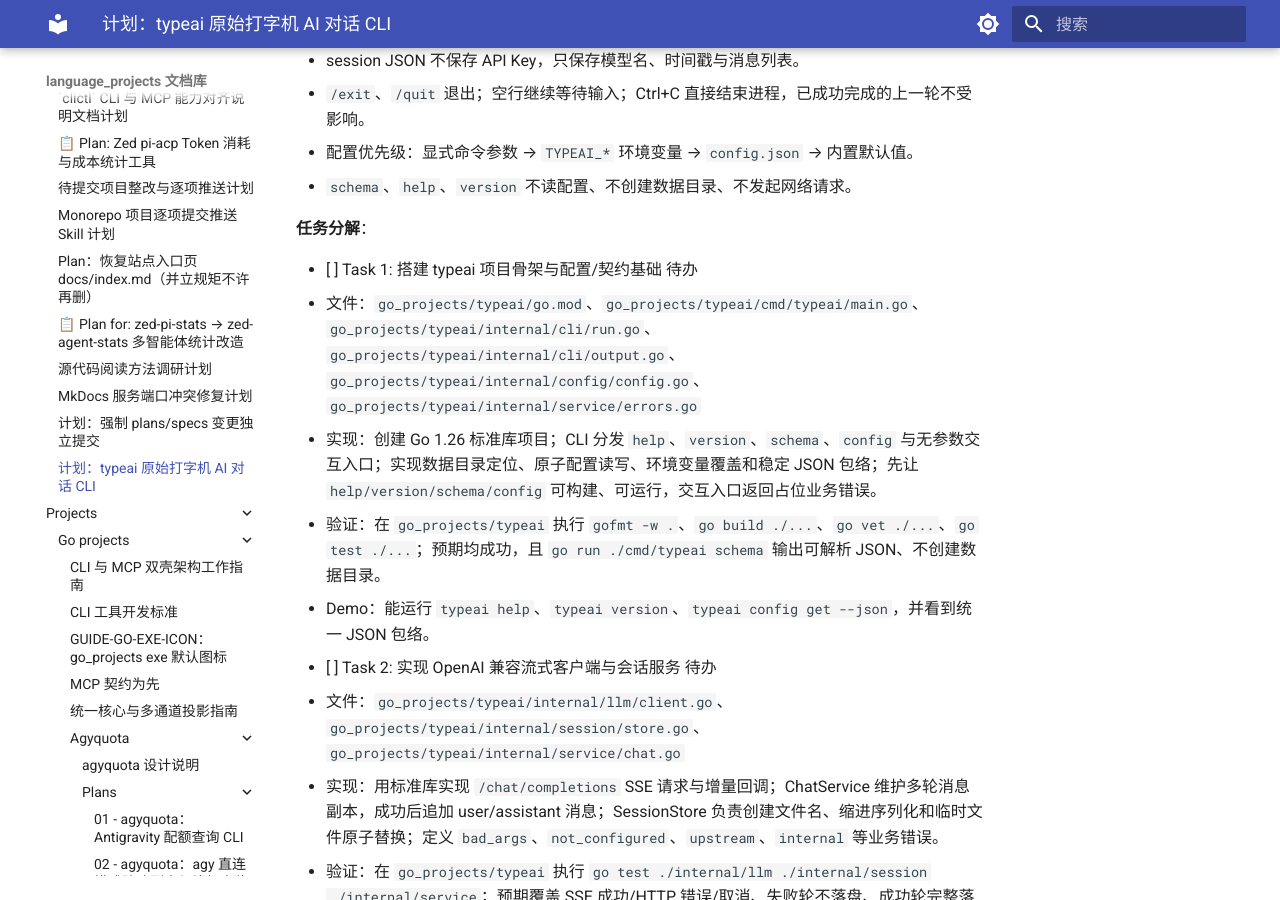
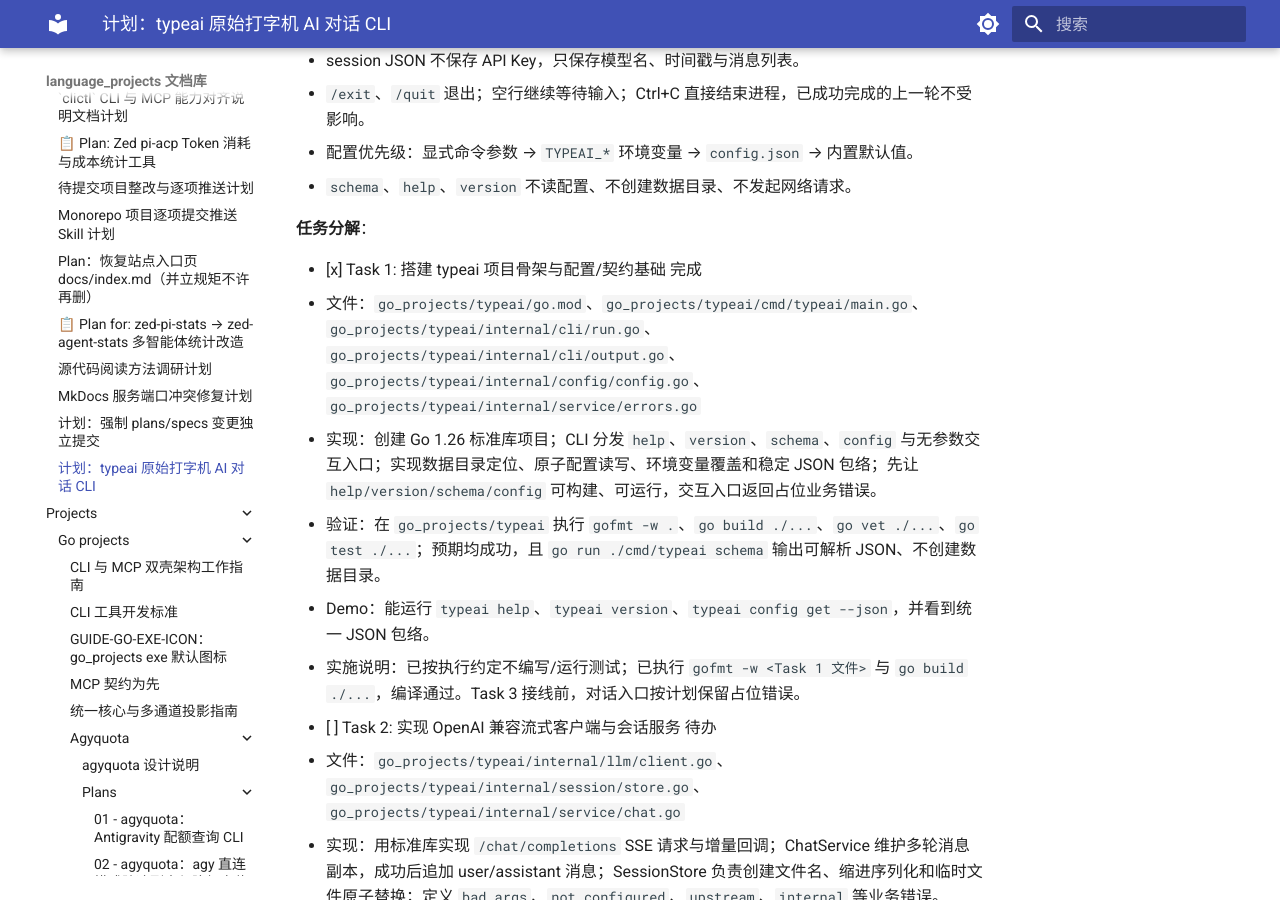
Before and after one commit to shihao-hub/td-language_projects, an MkDocs documentation site: the page built from docs/plans/20-typeai-cli.md, in a window 1280 px wide and 900 px high, scrolled down 1609 px. Built offline with MkDocs 1.6.1 and Material for MkDocs 9.7.7, drawn with Linux system fonts in a browser that asks for light colours.

Commit message:
docs: 更新 typeai 计划任务一状态

```diff
--- a/docs/plans/20-typeai-cli.md
+++ b/docs/plans/20-typeai-cli.md
@@ -51,11 +51,12 @@ flowchart TB
 
 **任务分解**：
 
-- [ ] Task 1: 搭建 typeai 项目骨架与配置/契约基础 待办
+- [x] Task 1: 搭建 typeai 项目骨架与配置/契约基础 完成
   - 文件：`go_projects/typeai/go.mod`、`go_projects/typeai/cmd/typeai/main.go`、`go_projects/typeai/internal/cli/run.go`、`go_projects/typeai/internal/cli/output.go`、`go_projects/typeai/internal/config/config.go`、`go_projects/typeai/internal/service/errors.go`
   - 实现：创建 Go 1.26 标准库项目；CLI 分发 `help`、`version`、`schema`、`config` 与无参数交互入口；实现数据目录定位、原子配置读写、环境变量覆盖和稳定 JSON 包络；先让 `help/version/schema/config` 可构建、可运行，交互入口返回占位业务错误。
   - 验证：在 `go_projects/typeai` 执行 `gofmt -w .`、`go build ./...`、`go vet ./...`、`go test ./...`；预期均成功，且 `go run ./cmd/typeai schema` 输出可解析 JSON、不创建数据目录。
   - Demo：能运行 `typeai help`、`typeai version`、`typeai config get --json`，并看到统一 JSON 包络。
+  - 实施说明：已按执行约定不编写/运行测试；已执行 `gofmt -w <Task 1 文件>` 与 `go build ./...`，编译通过。Task 3 接线前，对话入口按计划保留占位错误。
 
 - [ ] Task 2: 实现 OpenAI 兼容流式客户端与会话服务 待办
   - 文件：`go_projects/typeai/internal/llm/client.go`、`go_projects/typeai/internal/session/store.go`、`go_projects/typeai/internal/service/chat.go`
```
